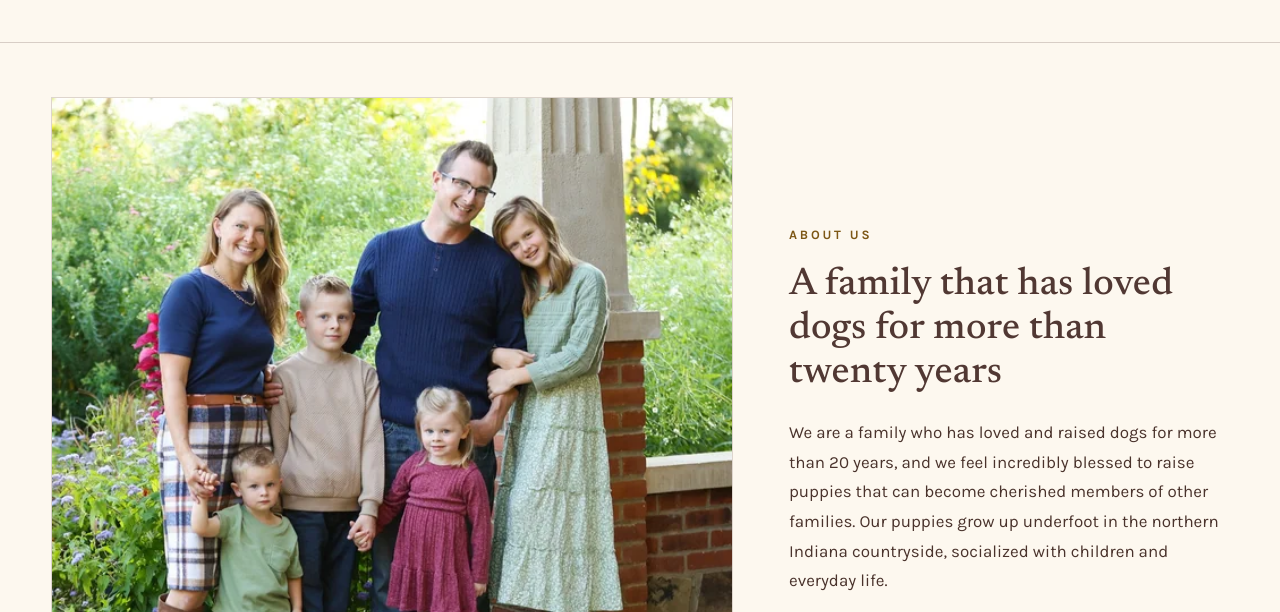
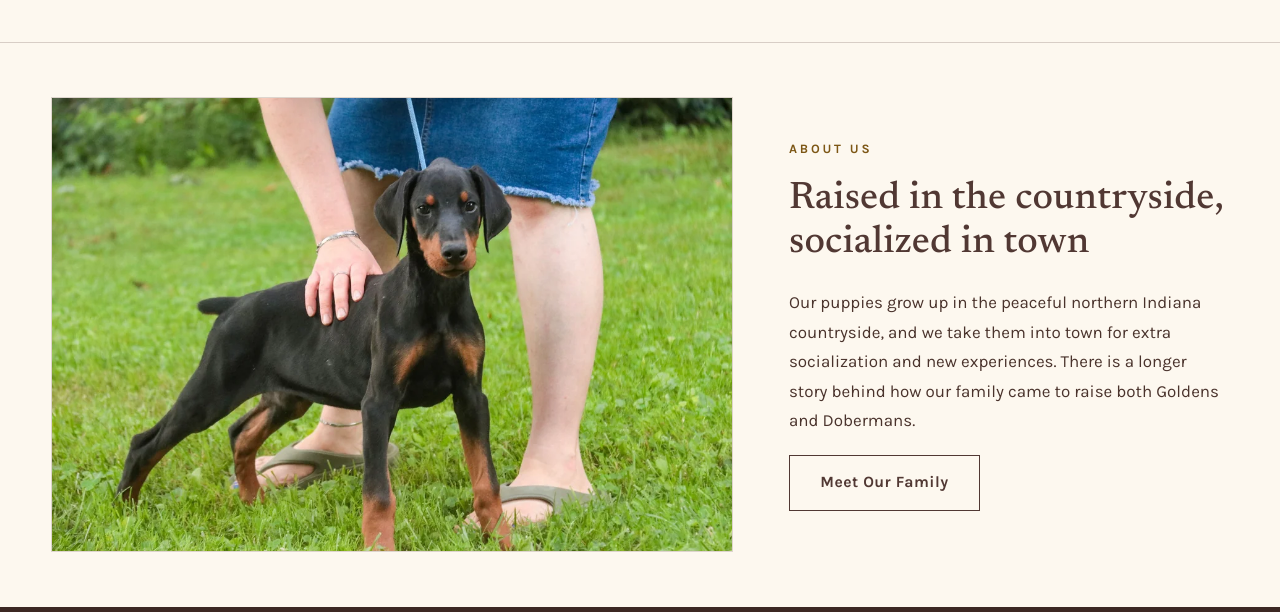
Before and after one commit to alexharper24/kingdomfamilycompanions-website-repo, a plain HTML site: page index.html in a window 1280 px wide. Shown: the part 1005-1617 px from the top of the page. Drawn offline with Linux system fonts and the light colour scheme.

Commit message:
Stop the homepage About teaser repeating the About page
The teaser and its destination used the same photograph and opened with the
same sentence verbatim, so clicking Meet Our Family showed nothing new. That
also breaks the project rule against duplicating paragraphs across pages,
since the two compete in search.

The teaser now uses a different photo and copy drawn from the family's own
wording about raising puppies in the countryside and socialising them in
town. The family portrait and the twenty-years line stay on the About page,
which is where the click is meant to lead.

Checked the whole site for cross-page duplication while here. The remaining
repeats are all legitimate: shared UI strings, blog teasers excerpting their
own posts, and Malcolm's and Griffin's descriptions, which are near-identical
in the family's own copy on the live site and are not mine to rewrite.

Co-Authored-By: Claude Fable 5 <noreply@anthropic.com>

```diff
--- a/index.html
+++ b/index.html
@@ -28,7 +28,7 @@
   <link rel="preload" as="image" type="image/webp"
         imagesrcset="img/r/puppy-basket-600.webp 600w, img/r/puppy-basket-1100.webp 1100w, img/r/puppy-basket-1700.webp 1700w"
         imagesizes="(max-width:860px) 100vw, 58vw" fetchpriority="high">
-  <link rel="stylesheet" href="style.css?v=34">
+  <link rel="stylesheet" href="style.css?v=36">
   <script type="application/ld+json">
   {
     "@context": "https://schema.org",
@@ -83,16 +83,15 @@
 
 <section class="section">
   <div class="wrap abgrid">
-    <!-- CONFIRM with the family: this photo appears on the Wix homepage About Us section; verify it is the breeder family before launch -->
-    <picture><source type="image/webp" srcset="img/r/family-porch-600.webp 600w, img/r/family-porch-1100.webp 1100w, img/r/family-porch-1500.webp 1500w" sizes="(max-width:860px) 92vw, 45vw"><img class="photo reveal" src="img/family-porch.jpg" alt="A family standing together beside a brick porch and flower garden" width="1500" height="1543" loading="lazy" decoding="async"></picture>
+    <picture><source type="image/webp" srcset="img/r/puppy-malcolm-4-600.webp 600w, img/r/puppy-malcolm-4-1100.webp 1100w, img/r/puppy-malcolm-4-1700.webp 1700w" sizes="(max-width:860px) 92vw, 50vw"><img class="photo reveal" src="img/puppy-malcolm-4.jpg" alt="A Doberman puppy standing in the grass beside its handler" width="1800" height="1200" loading="lazy" decoding="async"></picture>
     <div class="prose reveal">
       <span class="kicker">About Us</span>
-      <h2>A family that has loved dogs for more than twenty years</h2>
-      <p>We are a family who has loved and raised dogs for more than 20 years, and we feel incredibly blessed to raise puppies that can become cherished members of other families. Our puppies grow up underfoot in the northern Indiana countryside, socialized with children and everyday life.</p>
+      <h2>Raised in the countryside, socialized in town</h2>
+      <p>Our puppies grow up in the peaceful northern Indiana countryside, and we take them into town for extra socialization and new experiences. There is a longer story behind how our family came to raise both Goldens and Dobermans.</p>
       <a class="btn btn-ghost" href="about.html">Meet Our Family</a>
     </div>
   </div>
-</section>
+  </section>
 
 <section class="verseband">
   <div class="wrap">
```
Also changed, not shown: 404.html (+1 -1 lines), about.html (+1 -1 lines), accessibility-statement.html (+1 -1 lines), blog.html (+1 -1 lines), contact.html (+1 -1 lines), our-dogs.html (+1 -1 lines), post-benefits-of-companion-dogs.html (+1 -1 lines), post-choosing-the-right-breed.html (+1 -1 lines), post-doberman-pinscher-guide.html (+1 -1 lines), post-golden-retriever-guide.html (+1 -1 lines), privacy-policy.html (+1 -1 lines), process.html (+1 -1 lines), puppies.html (+1 -1 lines), puppy-elowen.html (+1 -1 lines), 2 more files.
